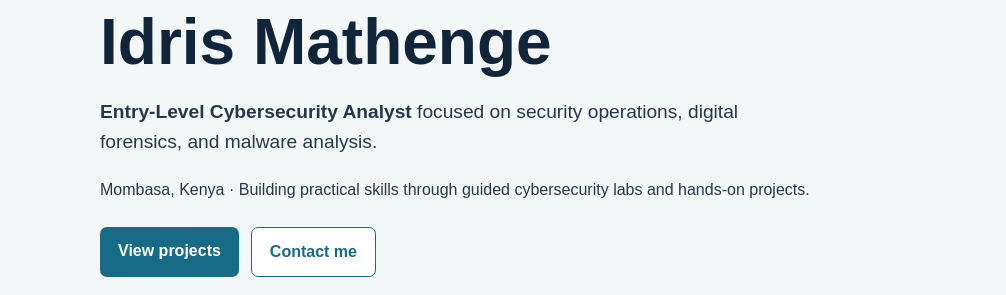
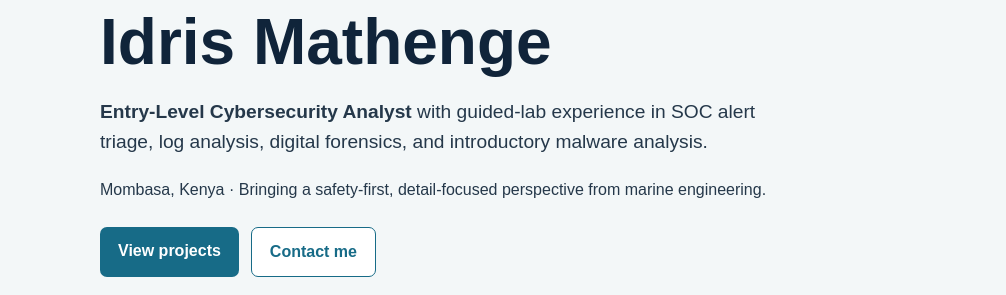
Before and after one commit to idriss-01/idriss-01.github.io, a plain HTML site: page index.html in a window 1280 px wide. Shown: the part 162-457 px from the top of the page, 0-1006 px from the left. Drawn offline with Linux system fonts and the light colour scheme.

Commit message:
Update index.html

```diff
--- a/index.html
+++ b/index.html
@@ -110,8 +110,8 @@
         <div>
           <div class="eyebrow">Cybersecurity Portfolio</div>
           <h1>Idris Mathenge</h1>
-          <p class="lead"><strong>Entry-Level Cybersecurity Analyst</strong> focused on security operations, digital forensics, and malware analysis.</p>
-          <p>Mombasa, Kenya · Building practical skills through guided cybersecurity labs and hands-on projects.</p>
+         <p class="lead"><strong>Entry-Level Cybersecurity Analyst</strong> with guided-lab experience in SOC alert triage, log analysis, digital forensics, and introductory malware analysis.</p>
+<p>Mombasa, Kenya · Bringing a safety-first, detail-focused perspective from marine engineering.</p>
           <div class="buttons">
             <a class="button" href="#projects">View projects</a>
             <a class="button secondary" href="#contact">Contact me</a>
```
